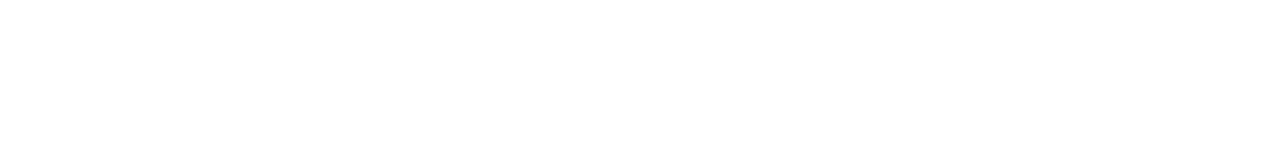
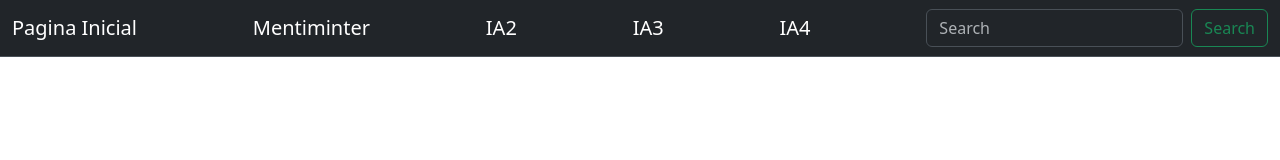
Before and after one commit to erik759503/IAsites, a plain HTML site: page IA1.html in a window 1280 px wide. Drawn offline with nearby package versions, Linux system fonts and the light colour scheme.

Commit message:
organização da nav bar

```diff
--- a/IA1.html
+++ b/IA1.html
@@ -3,9 +3,24 @@
 <head>
     <meta charset="UTF-8">
     <meta name="viewport" content="width=device-width, initial-scale=1.0">
-    <title>Document</title>
+    <link href="https://cdn.jsdelivr.net/npm/bootstrap@5.3.5/dist/css/bootstrap.min.css" rel="stylesheet" integrity="sha384-SgOJa3DmI69IUzQ2PVdRZhwQ+dy64/BUtbMJw1MZ8t5HZApcHrRKUc4W0kG879m7" crossorigin="anonymous">
+    <script src="https://cdn.jsdelivr.net/npm/bootstrap@5.3.5/dist/js/bootstrap.bundle.min.js" integrity="sha384-k6d4wzSIapyDyv1kpU366/PK5hCdSbCRGRCMv+eplOQJWyd1fbcAu9OCUj5zNLiq" crossorigin="anonymous"></script>
+    <title>Mentiminter</title>
 </head>
 <body>
+    <nav class="navbar bg-dark border-bottom border-body justify-content-center" data-bs-theme="dark">
+        <div class="container-fluid">
+            <a href="./index.html" class="navbar-brand">Pagina Inicial</a>
+            <a href="./IA1.html" class="navbar-brand">Mentiminter</a>
+            <a href="./.html" class="navbar-brand">IA2</a>
+            <a href="./.html" class="navbar-brand">IA3</a>
+            <a href="./.html" class="navbar-brand">IA4</a>
+            <form class="d-flex" role="search">
+                <input class="form-control me-2" type="search" placeholder="Search" aria-label="Search">
+                <button class="btn btn-outline-success" type="submit">Search</button>
+              </form>
+        </div>
+    </nav>
 
 </body>
 </html>
```
Also changed, not shown: index.html (+8 -2 lines).
